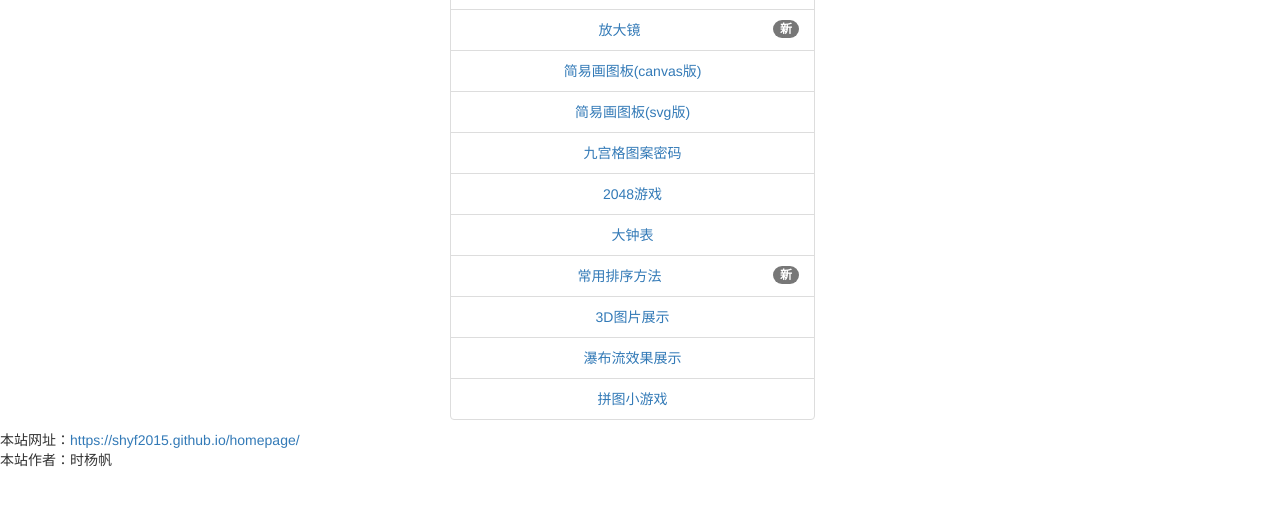
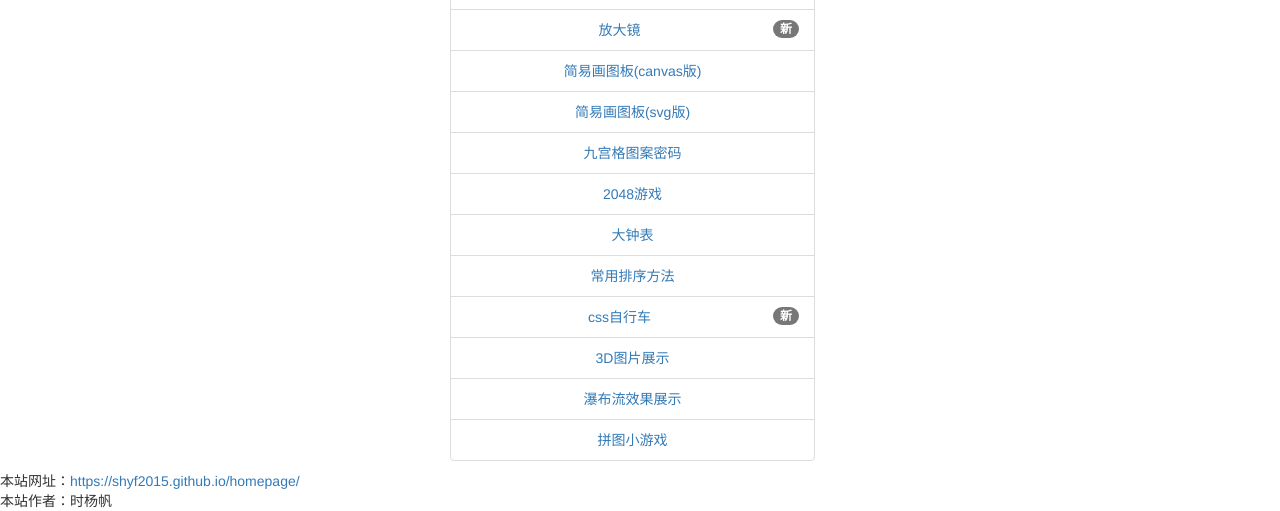
Before and after one commit to shyf2015/homepage, a plain HTML site: page index.html in a window 1280 px wide. Shown: the part 307-818 px from the top of the page. Drawn offline with Linux system fonts and the light colour scheme.

Commit message:
homepage

```diff
--- a/index.html
+++ b/index.html
@@ -25,7 +25,8 @@
 			<li class="list-group-item"><a href="https://shyf2015.github.io/password/">九宫格图案密码</a></li>
 			<li class="list-group-item"><a href="https://shyf2015.github.io/2048/">2048游戏</a></li>
 			<li class="list-group-item"><a href="https://shyf2015.github.io/clock/">大钟表</a></li>
-			<li class="list-group-item"><a href="https://shyf2015.github.io/sort/">常用排序方法</a><span class="badge">新</span></li>
+			<li class="list-group-item"><a href="https://shyf2015.github.io/sort/">常用排序方法</a></li>
+			<li class="list-group-item"><a href="https://shyf2015.github.io/bike/">css自行车</a><span class="badge">新</span></li>
 			<li class="list-group-item"><a href="https://shyf2015.github.io/3Dphoto/">3D图片展示</a></li>
 			<li class="list-group-item"><a href="https://shyf2015.github.io/demos/">瀑布流效果展示</a></li>
 			<li class="list-group-item"><a href="https://shyf2015.github.io/puzzle/">拼图小游戏</a></li>
```
